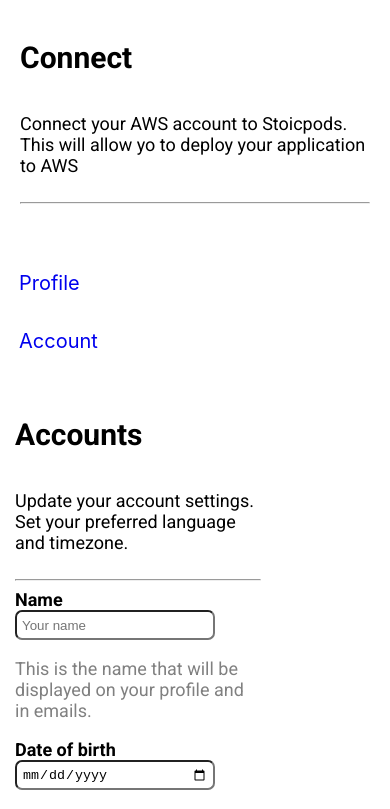
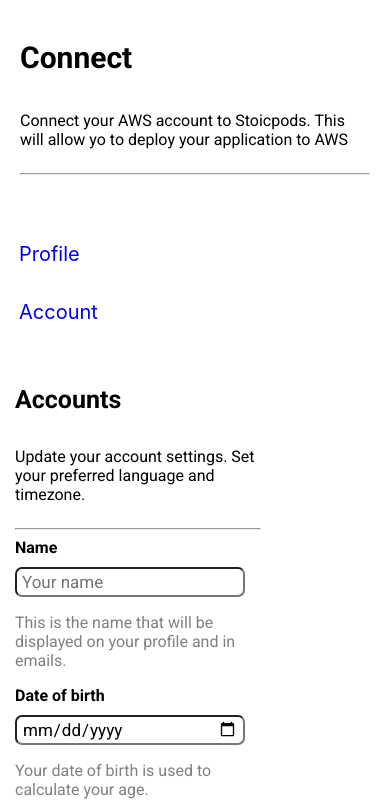
Before and after one commit to vishnuvardhan6302128388/AccountPage, a React (Create React App) app: page /account in a window 390 px wide. Shown: the top 809 px of the page. Built offline with nearby package versions, Linux system fonts and the light colour scheme; a web font is replaced by a local one.

Commit message:
Update index.css

```diff
--- a/src/components/Accounts/index.css
+++ b/src/components/Accounts/index.css
@@ -27,6 +27,7 @@
   font-size: 18px;
   font-family: 'Roboto';
   font-weight: bold;
+  padding-bottom: 10px;
 }
 .info {
   font-size: 18px;
@@ -34,11 +35,22 @@
   color: gray;
 }
 .inputEl {
-  width: 200px;
-  height: 30px;
+  width: 400px;
+  height: 40px;
   border-radius: 7px;
   padding: 5px;
+  font-family: 'Roboto';
+  font-size: 18px;
 }
+.inputEl1 {
+  width: 500px;
+  height: 40px;
+  border-radius: 7px;
+  padding: 5px;
+  font-size: 18px;
+  font-family: 'Roboto';
+}
+
 .updateButton {
   width: 130px;
   height: 30px;
@@ -59,7 +71,7 @@
   background-color: lightgray;
 }
 
-@media (max-witdh: 576px) {
+@media (max-width: 576px) {
   .head {
     font-size: 25px;
   }
@@ -72,4 +84,17 @@
   .info {
     font-size: 16px;
   }
+  .inputEl1 {
+    width: 280px;
+    height: 30px;
+    border-radius: 5px;
+    padding: 5px;
+    font-size: 17px;
+    font-family: 'Roboto';
+  }
+  .inputEl {
+    width: 230px;
+    height: 30px;
+    font-size: 17px;
+  }
 }
```
